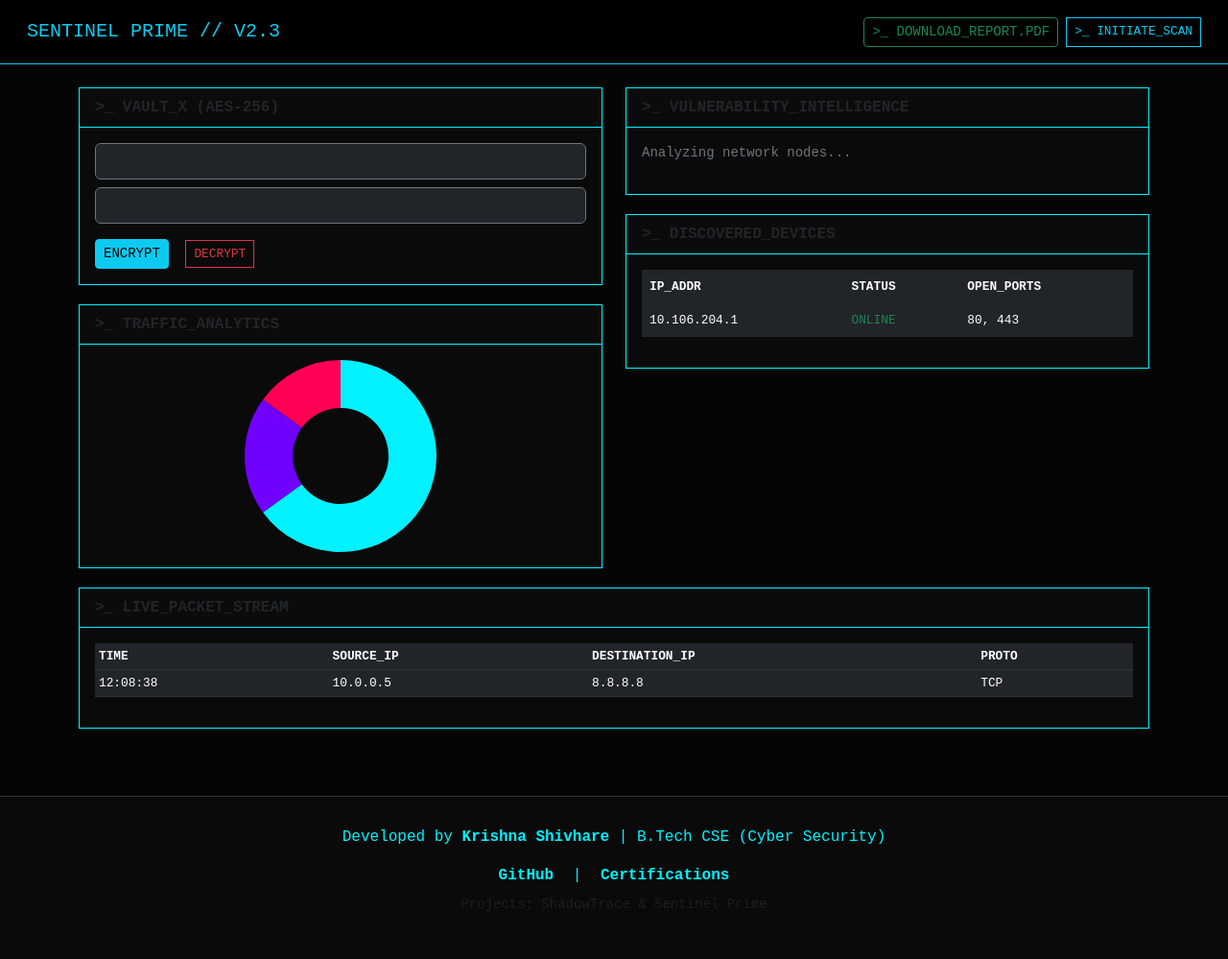
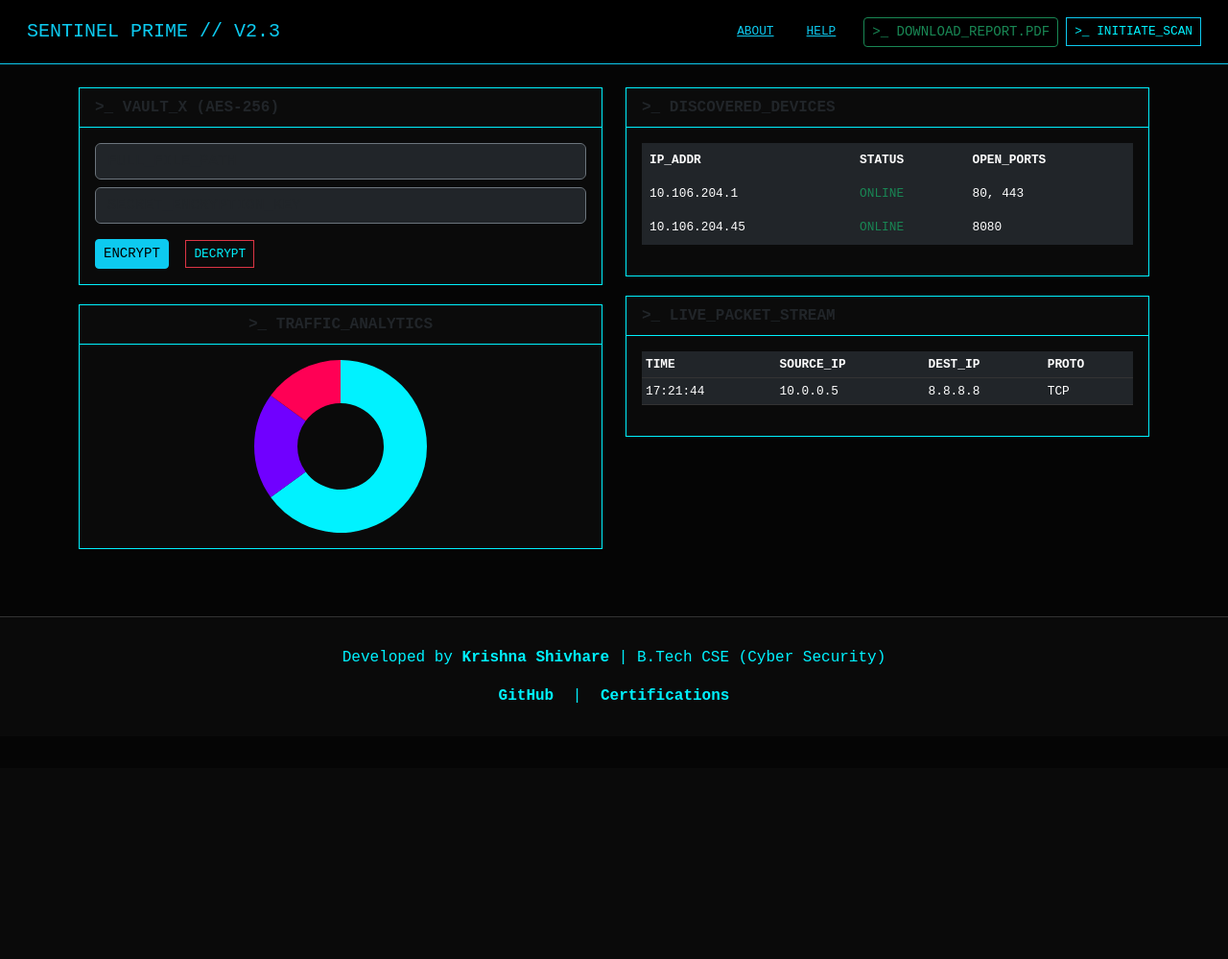
Before and after one commit to krishnashivhare654-beep/Sentinel-Prime, a Flask app: page / in a window 1280 px wide. Shown: the whole page at 96% size. After the commit the page ends 732 px from the top, so only its background shows below. Run offline with Flask 3, Linux system fonts and the light colour scheme.

Commit message:
Sentinel Prime V2.5: Added About and Help documentation modals

```diff
--- a/web/templates/index.html
+++ b/web/templates/index.html
@@ -2,16 +2,18 @@
 <html lang="en">
 <head>
     <meta charset="UTF-8">
-    <title>Sentinel Prime // V2.3 Full Suite</title>
+    <title>Sentinel Prime // V2.3 Portfolio Suite</title>
     <link rel="stylesheet" href="https://cdn.jsdelivr.net/npm/bootstrap@5.3.0/dist/css/bootstrap.min.css">
     <script src="https://cdn.jsdelivr.net/npm/chart.js"></script>
+    <script src="https://cdn.jsdelivr.net/npm/bootstrap@5.3.0/dist/js/bootstrap.bundle.min.js"></script>
     <style>
         body { background-color: #050505; color: #00f2ff; font-family: 'Courier New', monospace; }
         .card { background-color: #0a0a0a; border: 1px solid #00f2ff; border-radius: 0; margin-bottom: 20px; }
         .card-header { border-bottom: 1px solid #00f2ff; font-weight: bold; }
-        .btn-outline-info, .btn-outline-danger { border-radius: 0; font-size: 0.8rem; }
-        .badge-system { position: absolute; top: 10px; right: 10px; }
-        footer { border-top: 1px solid #333; margin-top: 50px; padding: 30px; background: #0a0a0a; color: #00f2ff; }
+        .btn-outline-info, .btn-outline-danger, .btn-link { border-radius: 0; font-size: 0.8rem; color: #00f2ff; }
+        .modal-content { background-color: #0a0a0a; border: 1px solid #00f2ff; color: #00f2ff; border-radius: 0; }
+        .modal-header { border-bottom: 1px solid #00f2ff; }
+        footer { border-top: 1px solid #333; margin-top: 50px; padding: 30px; background: #0a0a0a; }
         footer a { color: #00f2ff; text-decoration: none; margin: 0 10px; font-weight: bold; }
         .table { color: #00f2ff; font-size: 0.8rem; border-color: #333; }
     </style>
@@ -21,7 +23,9 @@
 <nav class="navbar navbar-dark bg-black border-bottom border-info p-3 mb-4">
     <div class="container-fluid">
         <span class="navbar-brand mb-0 h1 text-info">SENTINEL PRIME // V2.3</span>
-        <div class="d-flex">
+        <div class="d-flex align-items-center">
+            <button class="btn btn-link text-info me-2" data-bs-toggle="modal" data-bs-target="#aboutModal">ABOUT</button>
+            <button class="btn btn-link text-info me-3" data-bs-toggle="modal" data-bs-target="#helpModal">HELP</button>
             <button class="btn btn-outline-success btn-sm me-2">>_ DOWNLOAD_REPORT.PDF</button>
             <button class="btn btn-outline-info btn-sm">>_ INITIATE_SCAN</button>
         </div>
@@ -30,60 +34,80 @@
 
 <div class="container">
     <div class="row">
-        <!-- LEFT COLUMN: VAULT_X & ANALYTICS -->
         <div class="col-md-6">
             <div class="card">
                 <div class="card-header">>_ VAULT_X (AES-256)</div>
                 <div class="card-body">
-                    <input type="text" class="form-control bg-dark text-info border-secondary mb-2" placeholder="FULL_FILE_PATH (e.g. C:/data/secret.txt)">
+                    <input type="text" class="form-control bg-dark text-info border-secondary mb-2" placeholder="FULL_FILE_PATH">
                     <input type="password" class="form-control bg-dark text-info border-secondary mb-3" placeholder="SECRET_ENCRYPTION_KEY">
                     <button class="btn btn-info btn-sm me-2">ENCRYPT</button>
                     <button class="btn btn-outline-danger btn-sm">DECRYPT</button>
                 </div>
             </div>
-            <div class="card">
+            <div class="card text-center">
                 <div class="card-header">>_ TRAFFIC_ANALYTICS</div>
                 <div class="card-body d-flex justify-content-center">
-                    <canvas id="trafficChart" style="max-height: 200px; max-width: 200px;"></canvas>
+                    <canvas id="trafficChart" style="max-height: 180px; max-width: 180px;"></canvas>
                 </div>
             </div>
         </div>
 
-        <!-- RIGHT COLUMN: VULNERABILITY & DEVICES -->
         <div class="col-md-6">
-            <div class="card">
-                <div class="card-header">>_ VULNERABILITY_INTELLIGENCE</div>
-                <div class="card-body">
-                    <p class="text-secondary small">Analyzing network nodes...</p>
-                </div>
-            </div>
             <div class="card">
                 <div class="card-header">>_ DISCOVERED_DEVICES</div>
                 <div class="card-body">
                     <table class="table table-dark table-borderless">
                         <thead><tr class="text-secondary"><th>IP_ADDR</th><th>STATUS</th><th>OPEN_PORTS</th></tr></thead>
-                        <tbody id="device-list">
+                        <tbody>
                             <tr><td>10.106.204.1</td><td class="text-success">ONLINE</td><td>80, 443</td></tr>
+                            <tr><td>10.106.204.45</td><td class="text-success">ONLINE</td><td>8080</td></tr>
+                        </tbody>
+                    </table>
+                </div>
+            </div>
+            <div class="card">
+                <div class="card-header">>_ LIVE_PACKET_STREAM</div>
+                <div class="card-body">
+                    <table class="table table-dark table-hover table-sm">
+                        <thead><tr class="text-secondary"><th>TIME</th><th>SOURCE_IP</th><th>DEST_IP</th><th>PROTO</th></tr></thead>
+                        <tbody id="packet-stream">
+                            <tr><td>17:21:44</td><td>10.0.0.5</td><td>8.8.8.8</td><td>TCP</td></tr>
                         </tbody>
                     </table>
                 </div>
             </div>
         </div>
     </div>
+</div>
 
-    <!-- BOTTOM ROW: LIVE PACKET STREAM -->
-    <div class="row">
-        <div class="col-md-12">
-            <div class="card">
-                <div class="card-header">>_ LIVE_PACKET_STREAM</div>
-                <div class="card-body">
-                    <table class="table table-dark table-hover table-sm">
-                        <thead><tr class="text-secondary"><th>TIME</th><th>SOURCE_IP</th><th>DESTINATION_IP</th><th>PROTO</th></tr></thead>
-                        <tbody id="packet-stream">
-                            <tr><td>12:08:38</td><td>10.0.0.5</td><td>8.8.8.8</td><td>TCP</td></tr>
-                        </tbody>
-                    </table>
-                </div>
+<!-- ABOUT MODAL -->
+<div class="modal fade" id="aboutModal" tabindex="-1">
+    <div class="modal-dialog modal-lg">
+        <div class="modal-content">
+            <div class="modal-header"><h5 class="modal-title">ABOUT SENTINEL PRIME</h5><button type="button" class="btn-close btn-close-white" data-bs-dismiss="modal"></button></div>
+            <div class="modal-body">
+                <p><strong>Sentinel Prime</strong> is a comprehensive cybersecurity suite developed by <strong>Krishna Shivhare</strong> at VIT Bhopal University.</p>
+                <ul>
+                    <li><strong>ShadowTrace Integration:</strong> Advanced IP geolocation and threat mapping.</li>
+                    <li><strong>Vault-X:</strong> Military-grade AES-256 encryption core for secure data storage.</li>
+                    <li><strong>Network Intelligence:</strong> Real-time traffic analysis and device discovery.</li>
+                </ul>
+                <p class="small text-info">Tech Stack: Python (Flask), SQLite, Chart.js, Vercel Serverless.</p>
+            </div>
+        </div>
+    </div>
+</div>
+
+<!-- HELP MODAL -->
+<div class="modal fade" id="helpModal" tabindex="-1">
+    <div class="modal-dialog">
+        <div class="modal-content">
+            <div class="modal-header"><h5 class="modal-title">SYSTEM DOCUMENTATION (HELP)</h5><button type="button" class="btn-close btn-close-white" data-bs-dismiss="modal"></button></div>
+            <div class="modal-body small">
+                <p><strong>1. Encryption:</strong> Enter full file path and secret key in Vault-X. Click ENCRYPT to secure the file.</p>
+                <p><strong>2. Network Scan:</strong> Click INITIATE_SCAN to perform an ARP scan on the local subnet (10.106.204.0/24).</p>
+                <p><strong>3. Traffic Analysis:</strong> The doughnut chart shows protocol distribution (TCP/UDP/ICMP).</p>
+                <p><strong>4. Reports:</strong> Generate a PDF summary of the last 24h activity via DOWNLOAD_REPORT.</p>
             </div>
         </div>
     </div>
@@ -95,21 +119,13 @@
         <a href="https://github.com/krishnashivhare654-beep" target="_blank">GitHub</a> |
         <a href="https://www.coursera.org/account/accomplishments" target="_blank">Certifications</a>
     </div>
-    <p class="small text-muted mt-2">Projects: ShadowTrace & Sentinel Prime</p>
 </footer>
 
 <script>
     const ctx = document.getElementById('trafficChart').getContext('2d');
     new Chart(ctx, {
         type: 'doughnut',
-        data: {
-            labels: ['TCP', 'UDP', 'ICMP'],
-            datasets: [{
-                data: [65, 20, 15],
-                backgroundColor: ['#00f2ff', '#7000ff', '#ff0055'],
-                borderWidth: 0
-            }]
-        },
+        data: { labels: ['TCP', 'UDP', 'ICMP'], datasets: [{ data: [65, 20, 15], backgroundColor: ['#00f2ff', '#7000ff', '#ff0055'], borderWidth: 0 }] },
         options: { plugins: { legend: { display: false } } }
     });
 </script>
```
